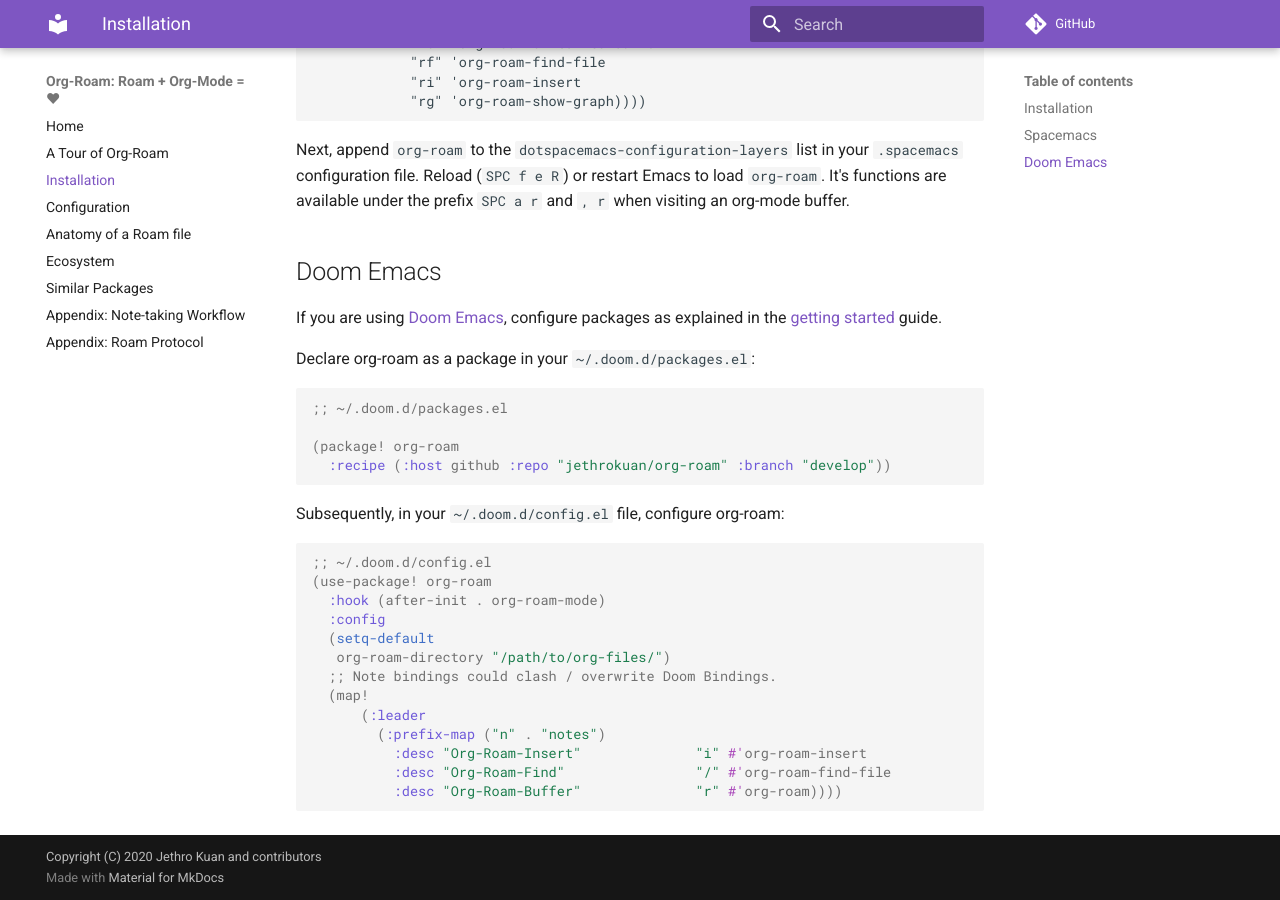
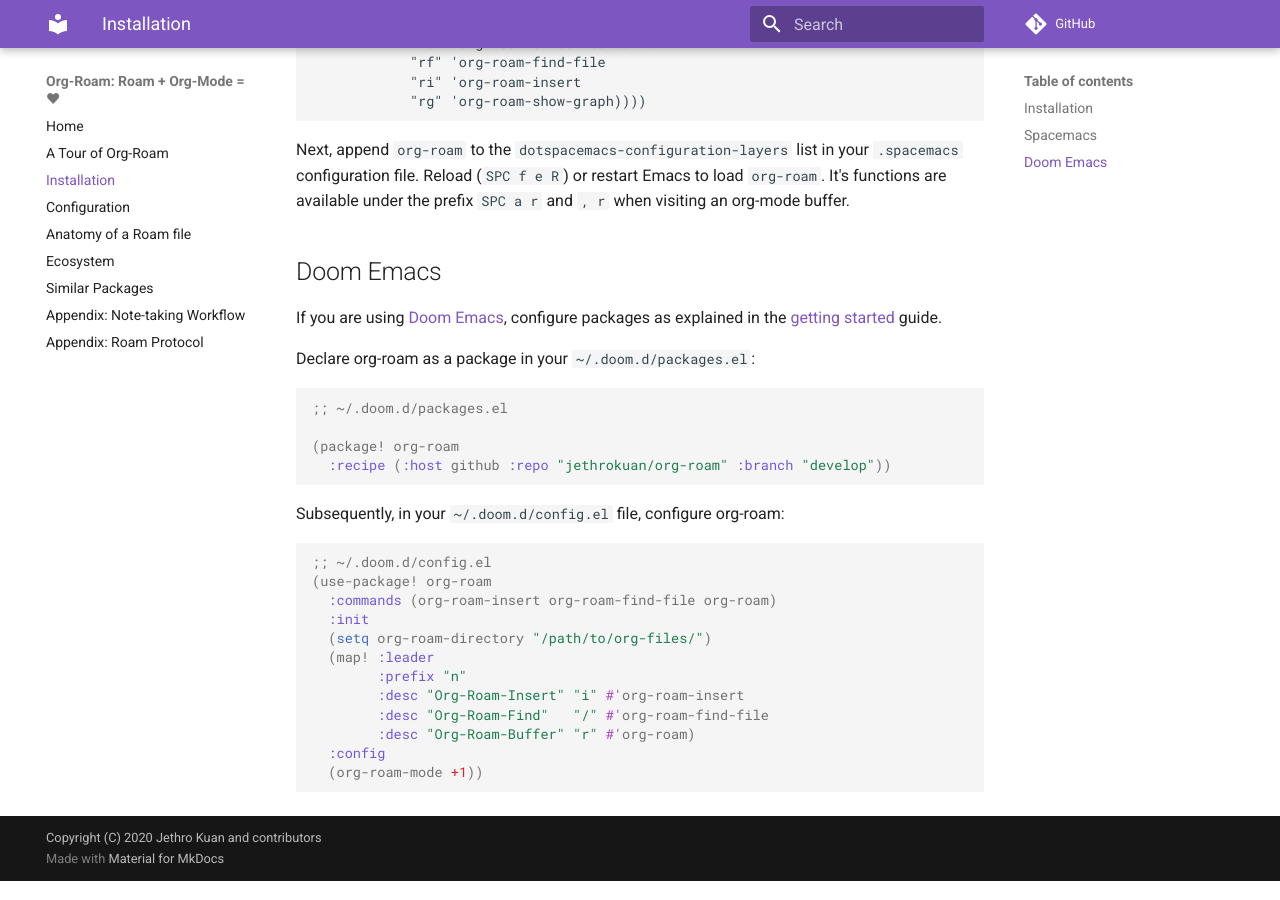
Before and after one commit to org-roam/org-roam, an MkDocs documentation site: the page built from doc/installation.md, in a window 1280 px wide and 900 px high, scrolled down 1685 px. Built offline with MkDocs 1.6.1 and Material for MkDocs 9.7.7, drawn with Linux system fonts in a browser that asks for light colours; comment, search, counter and statistics services are not loaded.

Commit message:
Use @hlissner 's suggested `use-package!` snippet.

````diff
--- a/doc/installation.md
+++ b/doc/installation.md
@@ -107,15 +107,14 @@
 ```elisp
 ;; ~/.doom.d/config.el
 (use-package! org-roam
-  :hook (after-init . org-roam-mode)
+  :commands (org-roam-insert org-roam-find-file org-roam)
+  :init
+  (setq org-roam-directory "/path/to/org-files/")
+  (map! :leader
+        :prefix "n"
+        :desc "Org-Roam-Insert" "i" #'org-roam-insert
+        :desc "Org-Roam-Find"   "/" #'org-roam-find-file
+        :desc "Org-Roam-Buffer" "r" #'org-roam)
   :config
-  (setq-default
-   org-roam-directory "/path/to/org-files/")
-  ;; Note bindings could clash / overwrite Doom Bindings.
-  (map!
-      (:leader
-        (:prefix-map ("n" . "notes")
-          :desc "Org-Roam-Insert"              "i" #'org-roam-insert
-          :desc "Org-Roam-Find"                "/" #'org-roam-find-file
-          :desc "Org-Roam-Buffer"              "r" #'org-roam))))
+  (org-roam-mode +1))
 ```
````
